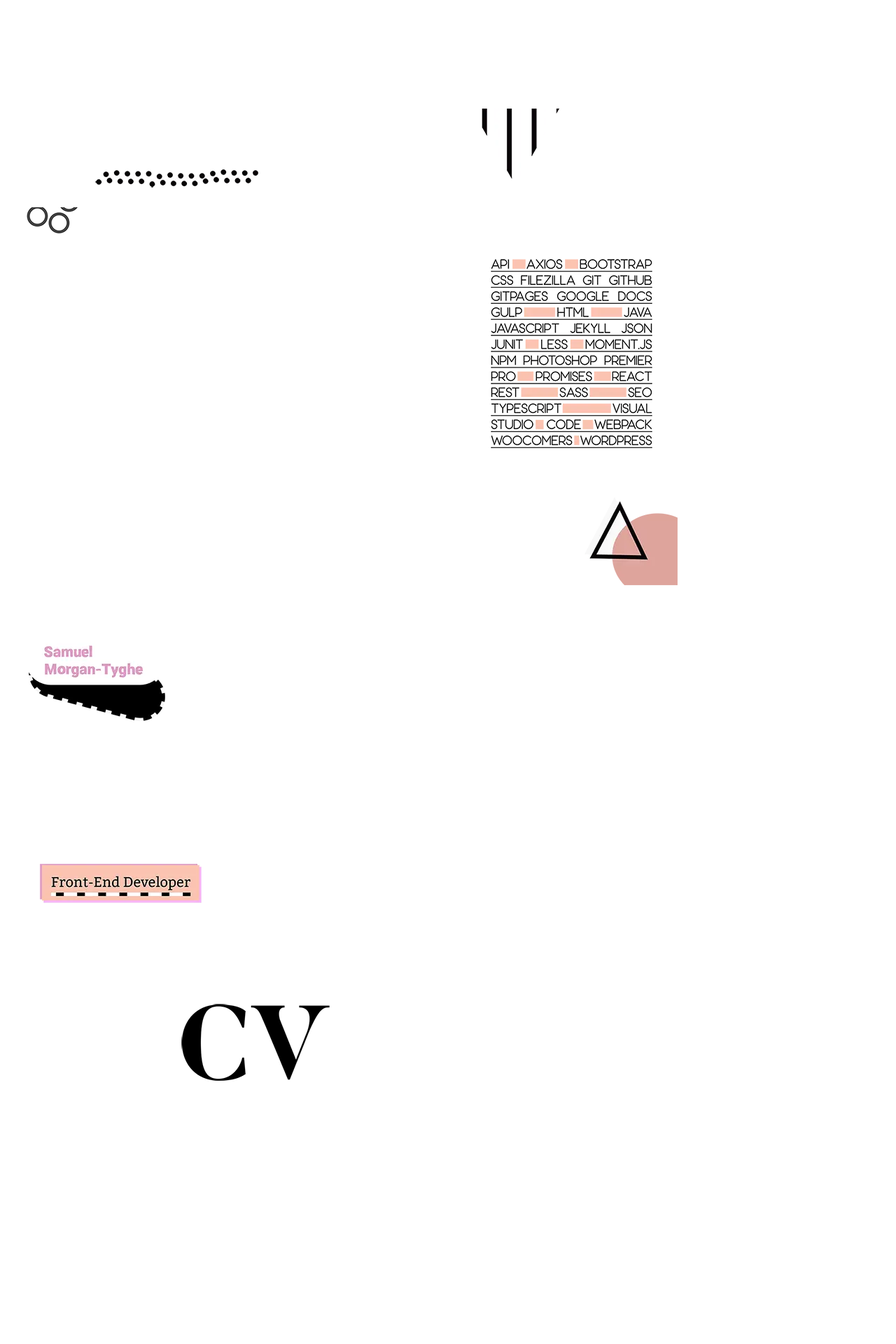
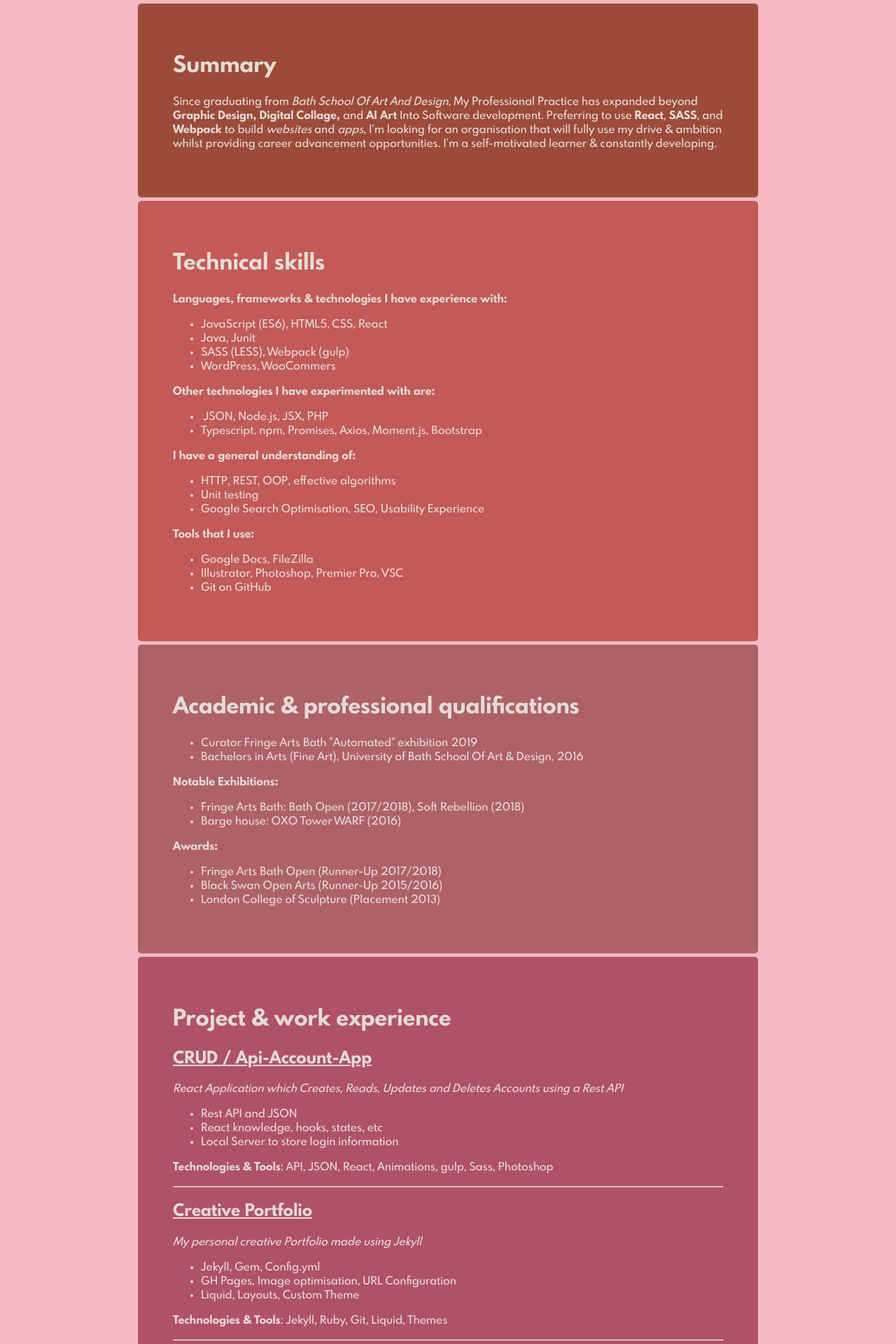
Before and after one commit to Samuel-Morgan-Tyghe/Resume, a React (Create React App) app: page / in a window 1280 px wide. Shown: the part 800-2720 px from the top of the page at 70% size. Built offline with nearby package versions, Linux system fonts and the light colour scheme.

Commit message:
Shortened Text

```diff
--- a/src/App.js
+++ b/src/App.js
@@ -87,6 +87,8 @@ import c19 from "./images/375px/19.webp";
 import c20 from "./images/375px/20.webp";
 import c21 from "./images/375px/21.webp";
 import c1 from "./images/375px/1.webp";
+
+import './App.css'
 
 import Tilt from "./tilt.js";
 
@@ -371,14 +373,16 @@ class App extends Component {
           <div className="summary">
             <h1>Summary</h1>
             <p>
-              I&rsquo;m a graduate from the Bath School Of Art &amp; Design with
-              a passion for software designing &amp; development using{" "}
-              <strong>Html</strong>, <strong>CSS</strong>,{" "}
-              <strong>JavaScript &amp; Java</strong>. I&rsquo;m looking for an
-              organisation that will fully use my drive &amp; ambition whilst
-              providing career advancement opportunities. I&rsquo;m a
-              self-motivated learner &amp; I have developed an understanding of
-              the following areas:
+              Since graduating from <em>Bath School Of Art And Design</em>, My
+              Professional Practice has expanded beyond
+              <strong> Graphic Design, Digital Collage, </strong>and{" "}
+              <strong>AI Art</strong> Into Software development. Preferring to
+              use <strong>React</strong>,<strong> SASS</strong>, and{" "}
+              <strong>Webpack</strong> to build <em>websites</em> and{" "}
+              <em>apps</em>, I&rsquo;m looking for an organisation that will
+              fully use my drive &amp; ambition whilst providing career
+              advancement opportunities. I&rsquo;m a self-motivated learner
+              &amp; constantly developing.
             </p>
           </div>
 
@@ -403,7 +407,7 @@ class App extends Component {
               <li>Typescript, npm, Promises, Axios, Moment.js, Bootstrap</li>
             </ul>
             <p>
-              <strong>I have general understanding of:&nbsp;</strong>
+              <strong>I have a general understanding of:&nbsp;</strong>
             </p>
             <ul>
               <li>HTTP, REST, OOP, effective algorithms</li>
@@ -418,37 +422,33 @@ class App extends Component {
               <li>Illustrator, Photoshop, Premier Pro, VSC</li>
               <li>Git on GitHub</li>
             </ul>
-            <p>
-              <strong>Operating Systems:</strong>
-            </p>
-            <ul>
-              <li>working on MacOS</li>
-              <li>comfortable with development on Windows</li>
-            </ul>
           </div>
 
           <div className="pSkills">
-            <h1>Personal skills</h1>
-            <p>
-              Stakeholder negotiation, requirement engineering, processes
-              coordination, ideas person, committed to self developing, team
-              player.
-            </p>
             <h1>Academic &amp; professional qualifications</h1>
             <ul>
-              <li>CodeAcademy: Learn Java, SoloLearn: Java, W3schools: Java</li>
+              <li>Curator Fringe Arts Bath "Automated" exhibition 2019</li>
               <li>
                 Bachelors in Arts (Fine Art), University of Bath School Of Art
-                &amp; Design, 2016.
+                &amp; Design, 2016
               </li>
+            </ul>
+            <p>
+              <strong>Notable Exhibitions:&nbsp;</strong>
+            </p>
+            <ul>
+              <li>
+                Fringe Arts Bath: Bath Open (2017/2018), Soft Rebellion (2018)
+              </li>
+              <li>Barge house: OXO Tower WARF (2016)</li>
             </ul>
             <p>
               <strong>Awards:&nbsp;</strong>
             </p>
             <ul>
+              <li>Fringe Arts Bath Open (Runner-Up 2017/2018)</li>
               <li>Black Swan Open Arts (Runner-Up 2015/2016)</li>
-              <li>Fringe Arts Bath Open (Runner-Up 2017/2018)</li>
-              <li>London College Of Sculpture (Placement 2013)</li>
+              <li>London College of Sculpture (Placement 2013)</li>
             </ul>
           </div>
 
@@ -461,12 +461,12 @@ class App extends Component {
             </h2>
             <p>
               <em>
-                React Application which Create, Reads, Updates and Deletes
+                React Application which Creates, Reads, Updates and Deletes
                 Accounts using a Rest API&nbsp;
               </em>
             </p>
             <ul>
-              <li>Rest API, JSON&nbsp;</li>
+              <li>Rest API and JSON&nbsp;</li>
               <li>React knowledge, hooks, states, etc</li>
               <li>Local Server to store login information</li>
             </ul>
@@ -474,7 +474,7 @@ class App extends Component {
               <strong>Technologies &amp; Tools</strong>: API, JSON, React,
               Animations, gulp, Sass, Photoshop
             </p>
-            <hr></hr>
+            <hr />
             <h2>
               <a href="https://github.com/Samuel-Morgan-Tyghe/Creative-Portfolio">
                 Creative Portfolio
@@ -484,15 +484,15 @@ class App extends Component {
               <em>My personal creative Portfolio made using Jekyll</em>
             </p>
             <ul>
-              <li>Jekyll, Gem, Config</li>
-              <li>Gh Pages, Image sizes, URL Configuration</li>
+              <li>Jekyll, Gem, Config.yml</li>
+              <li>GH Pages, Image optimisation, URL Configuration</li>
               <li>Liquid, Layouts, Custom Theme</li>
             </ul>
             <p>
               <strong>Technologies &amp; Tools</strong>: Jekyll, Ruby, Git,
               Liquid, Themes
             </p>
-            <hr></hr>
+            <hr />
             <h2>
               <a href="https://github.com/Samuel-Morgan-Tyghe/Weather-App">
                 Weather-App
@@ -513,7 +513,7 @@ class App extends Component {
               Webpack, Gulp, Typescript, Promises, Api, Axios, HTTP, Moment.js,
               Git, Bootstrap, JSON.
             </p>
-            <hr></hr>
+            <hr />
             <h2>
               <a href="https://automated-art.co.uk/">
                 E-commerce platform: Automated-Art&nbsp;
@@ -522,8 +522,8 @@ class App extends Component {
             <p>Founder 2018 - Present</p>
             <p>
               <em>
-                An e-commerce Where I automate the creation, distribution and
-                marketing on artwork.
+                An e-commerce where I automate the creation, distribution, and
+                marketing of artwork.
               </em>
             </p>
             <ul>
@@ -539,7 +539,7 @@ class App extends Component {
               Google Vision API, Lightroom, FileZilla, Photoshop, Woo-commerce,
               Product CSV, W3 Total Cache.
             </p>
-            <hr></hr>
+            <hr />
             <h2>
               <a href="https://github.com/Samuel-Morgan-Tyghe/Basic-Website-To-React">
                 Web Design/Development: Side Room Recordings
@@ -561,14 +561,15 @@ class App extends Component {
               <strong>Technologies &amp; Tools</strong>: JavaScript, CSS, Html,
               p5.js, git-pages, Visual Studio Code.
             </p>
-            <hr></hr>
-            <h2>
+            {/* <hr /> */}
+            {/* <h2>
               <a href="https://github.com/Samuel-Morgan-Tyghe/Ambient-Tic-Tac-Toe">
                 Gaming Project &ndash; Tic Tac Toe
               </a>
             </h2>
             <p>
               <em>
+                {" "}
                 A visual &amp; auditory remake of the traditional tic-tac-toe
                 game, using Java swing GUI to incorporate interactive Gifs &amp;
                 audio samples from exotic instruments.
@@ -584,7 +585,7 @@ class App extends Component {
               AudioInputStream, AudioSystem, Clip, Color, GradientPaint,
               Graphics, Graphics2D.
             </p>
-            <hr></hr>
+            <hr />
             <h2>
               <a href="https://github.com/Samuel-Morgan-Tyghe/Database-Create-And-Login">
                 Database Project &ndash; Login DB
@@ -615,16 +616,17 @@ class App extends Component {
               <strong>Technologies &amp; Tools</strong>: Java, SQL, JDBC,
               Encryption, JBCrypt, JUnit, Swing.
             </p>
-            <hr></hr>
+            <hr />
             <h2>
               <a href="https://github.com/Samuel-Morgan-Tyghe/App-Droste">
-                Droste Effect App - Multi-platform App
+                Droste Effects App - Multi-platform App
               </a>
             </h2>
             <p>
               <em>
+                {" "}
                 An interactive application allowing users to manipulate images
-                using the droste effect, the app primarily uses
+                using the Droste effect, the app primarily uses
                 processing.&nbsp;
               </em>
             </p>
@@ -641,7 +643,7 @@ class App extends Component {
             <p>
               <strong>Technologies &amp; Tools</strong>: Java, Processing,
               PApplet, PImage, PVector, Photoshop.
-            </p>
+            </p> */}
           </div>
 
           <div className="work">
@@ -669,7 +671,7 @@ class App extends Component {
               <li>Self Initiated&nbsp;</li>
               <li>Loyal</li>
             </ul>
-            <hr></hr>
+            <hr />
             <h2>Freelance</h2>
             <p>Graphic Designer 2017 &ndash; Present</p>
             <p>
@@ -712,7 +714,7 @@ class App extends Component {
             </p>
             <ul>
               <li>Analyse coding standards and implement non-fatal changes.</li>
-              <li>Follow visual standards to keep a uniformed look.</li>
+              <li>Follow visual standards to keep a uniform look.</li>
               <li>Android Library</li>
             </ul>
             <p>
@@ -732,7 +734,7 @@ class App extends Component {
                 Professional experience in film/TV performance &amp; production.
               </li>
               <li>Attending Creative Coding Meet-ups</li>
-              <li>Experimenting with software to create Art.</li>
+              <li>Experimenting with software to create art.</li>
               <li>Curating Exhibitions featuring Digital Art</li>
             </ul>
             <p>
```
